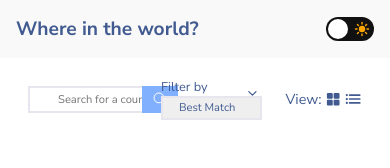
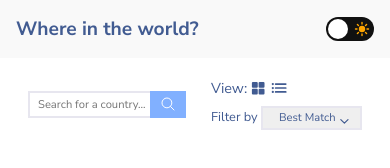
Before and after one commit to raul-mates/Challenge-Project-REST-Countries, a website built with webpack: page index.html in a window 390 px wide. Built offline with nearby package versions, Linux system fonts and the light colour scheme; no server answers.

Commit message:
improved mobile responsive

```diff
--- a/sass/layouts/_inputs.scss
+++ b/sass/layouts/_inputs.scss
@@ -19,7 +19,7 @@
   padding: 0.5rem 1rem;
 
   @include respond(phone) {
-    padding: 0.5rem 0 0.5rem 3.5rem;
+    padding: 0.5rem 0 0.5rem 1rem;
   }
 }
 
@@ -54,6 +54,10 @@
 .inputs__wrapper {
   display: flex;
   gap: 2rem;
+  @include respond(phone) {
+    flex-direction: column-reverse;
+    gap: 1rem;
+  }
 }
 
 .container__view {
```
Also changed, not shown: index.html (+1 -6 lines), styles.css, 1 other file.
